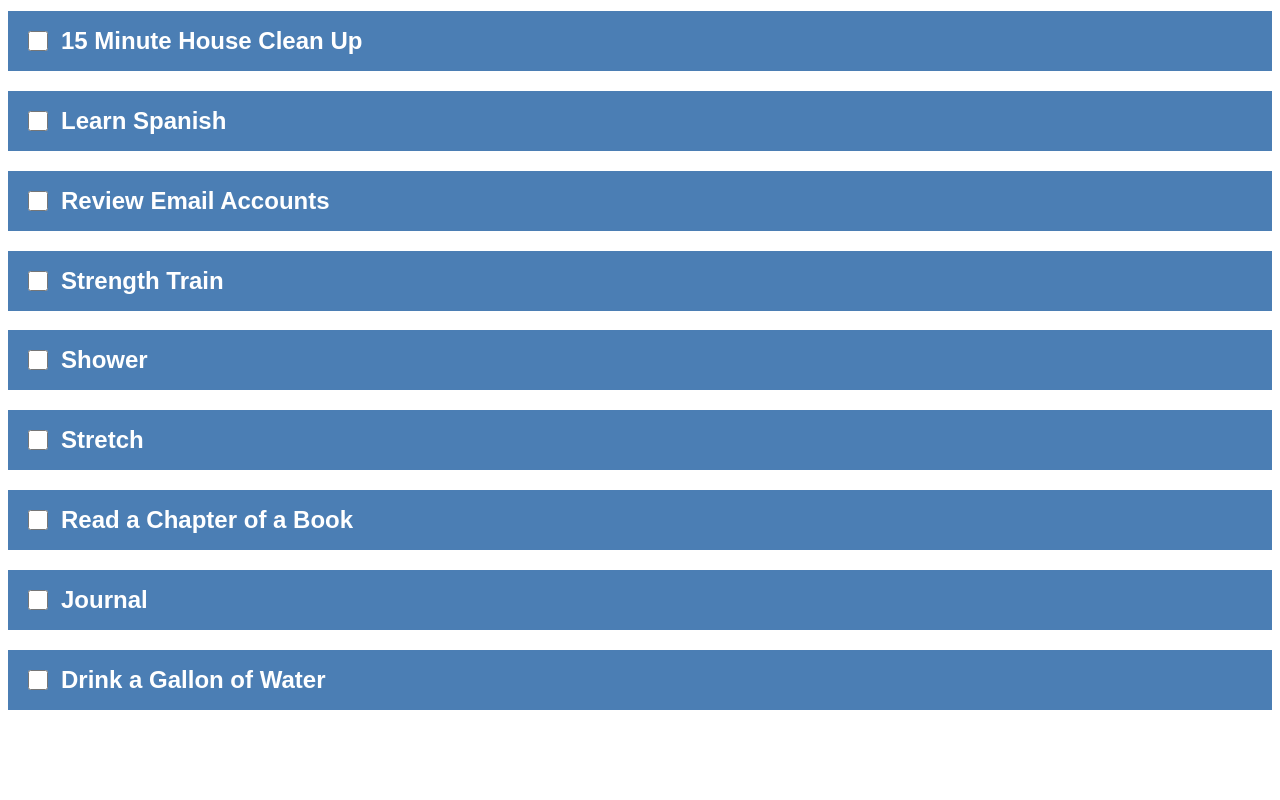
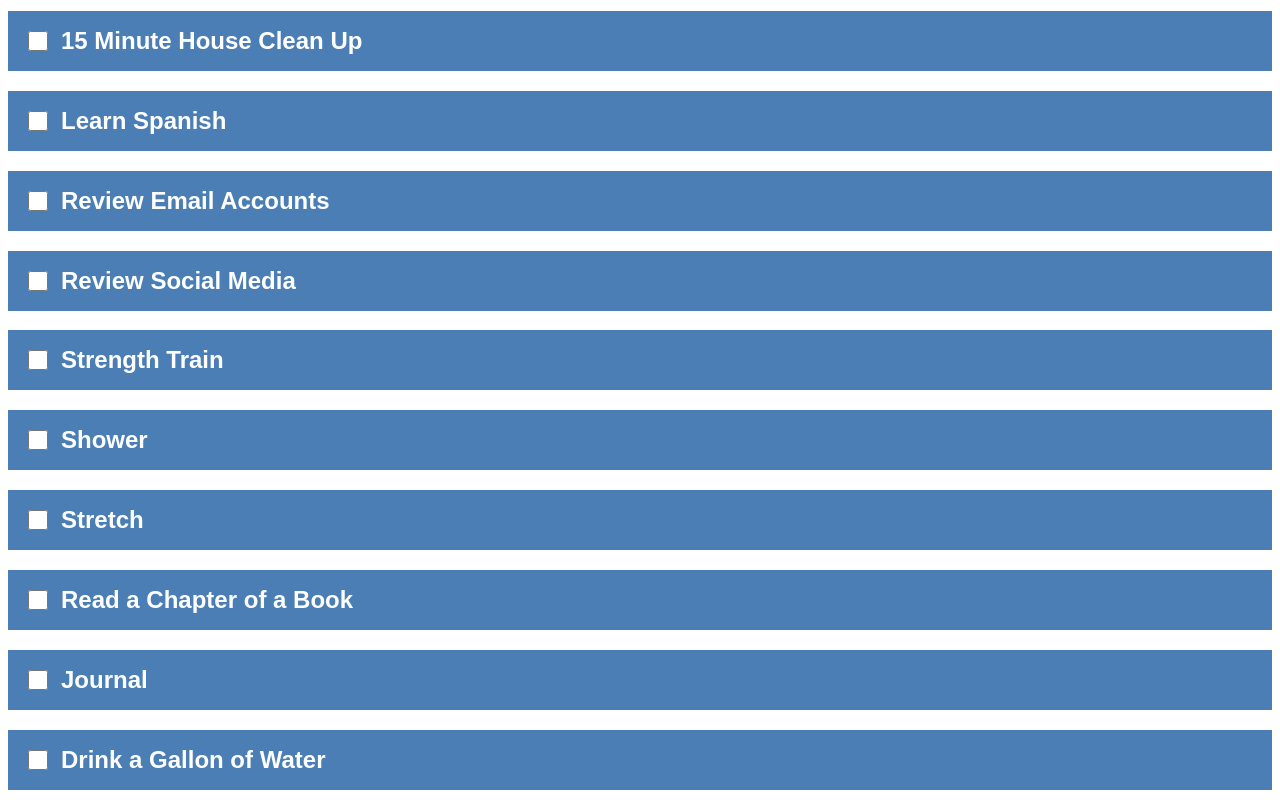
Before and after one commit to nadineherrera/monday, a plain HTML site: page index.html in a window 1280 px wide. Shown: the part 979-1779 px from the top of the page. Before the commit the page ends 1699 px from the top, so only its background shows below. Drawn offline with Linux system fonts and the light colour scheme.

Commit message:
Update index.html

```diff
--- a/index.html
+++ b/index.html
@@ -52,6 +52,7 @@
   <h2><input type="checkbox" id="task11"> 15 Minute House Clean Up</h2>
   <h2><input type="checkbox" id="task12"> Learn Spanish</h2>
   <h2><input type="checkbox" id="task13"> Review Email Accounts</h2>
+  <h2><input type="checkbox" id="task13"> Review Social Media</h2>
   <h2><input type="checkbox" id="task14"> Strength Train</h2>
   <h2><input type="checkbox" id="task15"> Shower</h2>
   <h2><input type="checkbox" id="task16"> Stretch</h2>
```
